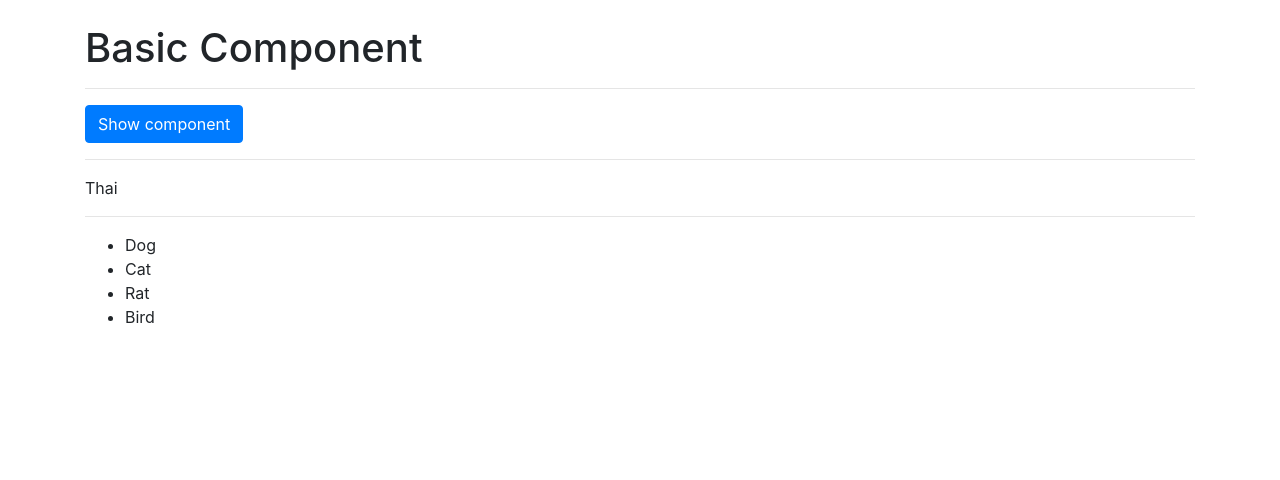
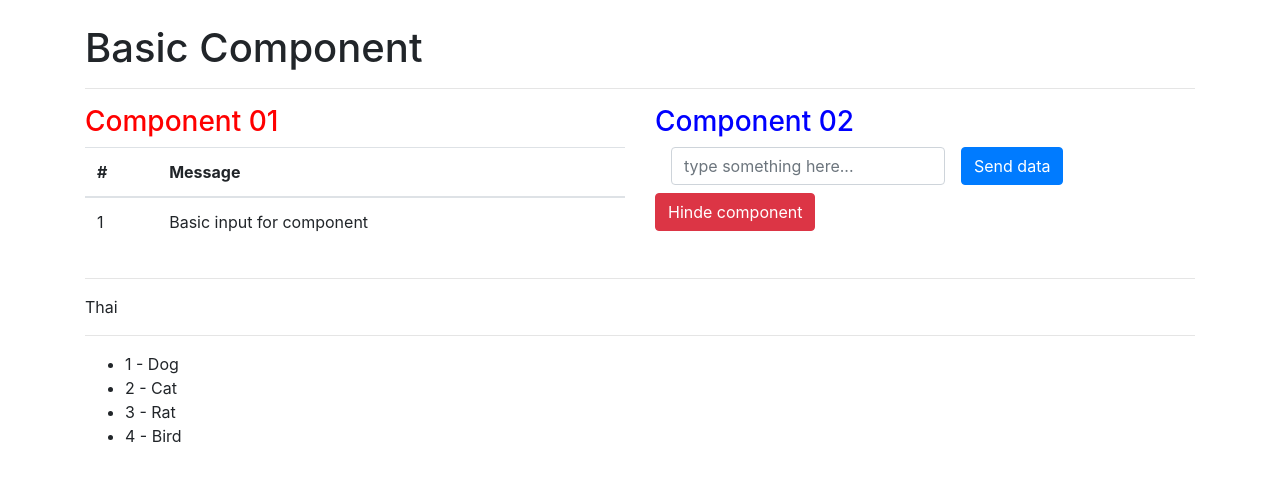
Before and after one commit to un4ckn0wl3z/basic-angular7, an Angular app: page / in a window 1280 px wide. Shown: the top 480 px of the page. Built offline with nearby package versions, Linux system fonts and the light colour scheme.

Commit message:
using *ngFor with table

```diff
--- a/src/app/app.component.html
+++ b/src/app/app.component.html
@@ -8,7 +8,7 @@
 
   <div class="row" *ngIf="isShowComponent1">
     <div class="col-sm">
-      <app-com01  [message]="message">Component 01</app-com01>
+      <app-com01  [messages]="messages">Component 01</app-com01>
 
     </div>
     <div class="col-sm">
@@ -27,7 +27,7 @@
   </div>
   <hr>
   <ul>
-    <li *ngFor="let item of animals">{{item}}</li>
+    <li *ngFor="let item of animals; let index = index">{{index+1}} - {{item}}</li>
   </ul>
 
 </div>
--- a/src/app/app.component.ts
+++ b/src/app/app.component.ts
@@ -9,9 +9,9 @@ import { Component } from '@angular/core';
   styleUrls: ['./app.component.css']
 })
 export class AppComponent {
-  message:string = 'Basic input for component';
+  messages:string[] = ['Basic input for component'];
   isShow:boolean = false;
-  isShowComponent1:boolean = false;
+  isShowComponent1:boolean = true;
 
   lang:string = 'tha';
 
@@ -39,7 +39,7 @@ export class AppComponent {
 
   // get output value from com2
   onMessage(input: string){
-    this.message = input;
+    this.messages.push(input);
   }
 
 
--- a/src/app/com01/com01.component.html
+++ b/src/app/com01/com01.component.html
@@ -2,8 +2,18 @@
     <ng-content></ng-content>
 </h3>
 
-<div [ngSwitch]="message" directive1>
-        <p *ngSwitchCase="'eng'">English</p>
-        <p *ngSwitchCase="'tha'">Thai</p>
-        <p *ngSwitchDefault>unknown</p>
-</div>
+
+<table class="table table-hover">
+<thead>
+        <tr>
+                <th>#</th>
+                <th>Message</th>
+        </tr>
+</thead>
+<tbody>
+        <tr *ngFor="let item of messages; let index = index">
+                <td>{{index+1}}</td>
+                <td>{{item}}</td>
+        </tr>
+</tbody>
+</table>
--- a/src/app/com01/com01.component.ts
+++ b/src/app/com01/com01.component.ts
@@ -9,10 +9,10 @@ export class Com01Component implements OnInit, OnChanges,OnDestroy {
 
 
 
-  @Input('message') message:string;
+  @Input('messages') messages:string[] = [];
 
   constructor(){
-    this.message = 'empty';
+    this.messages.push('empty');
     console.log('constructor');
   }
 
```
